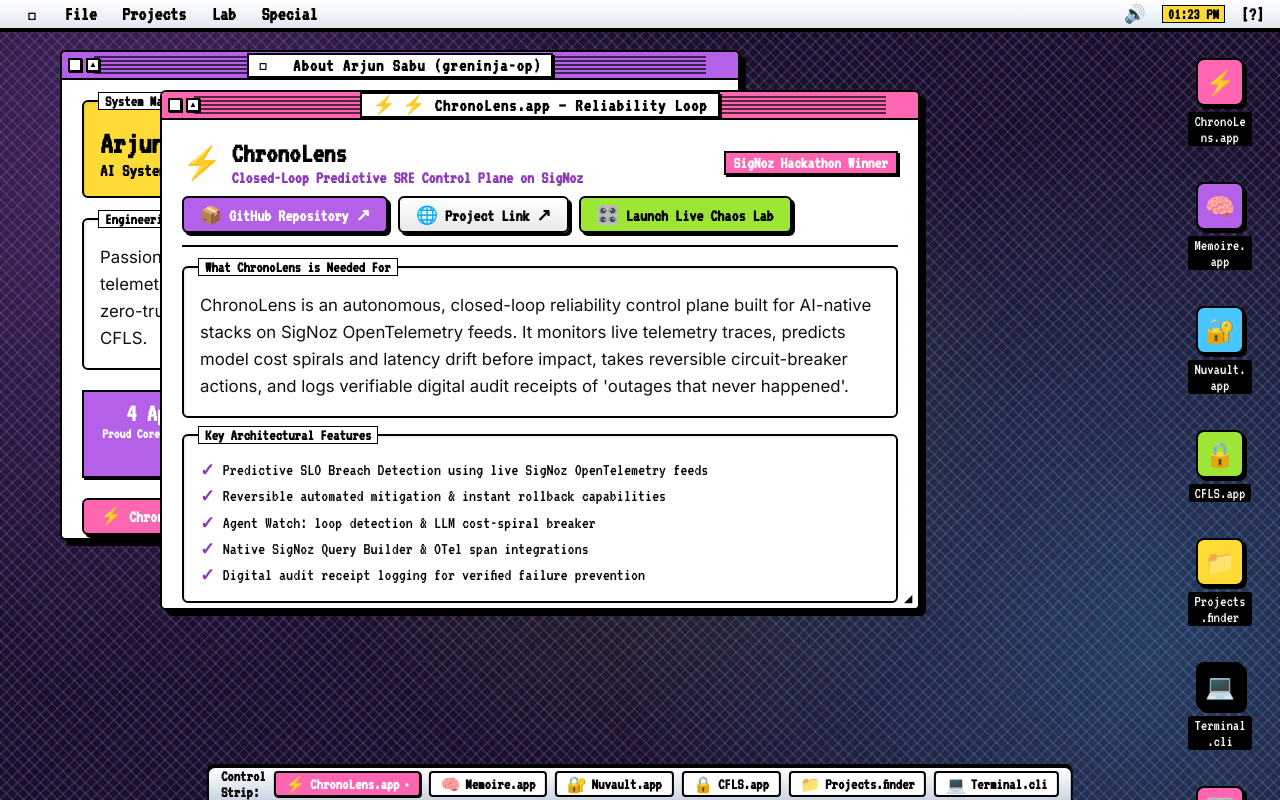
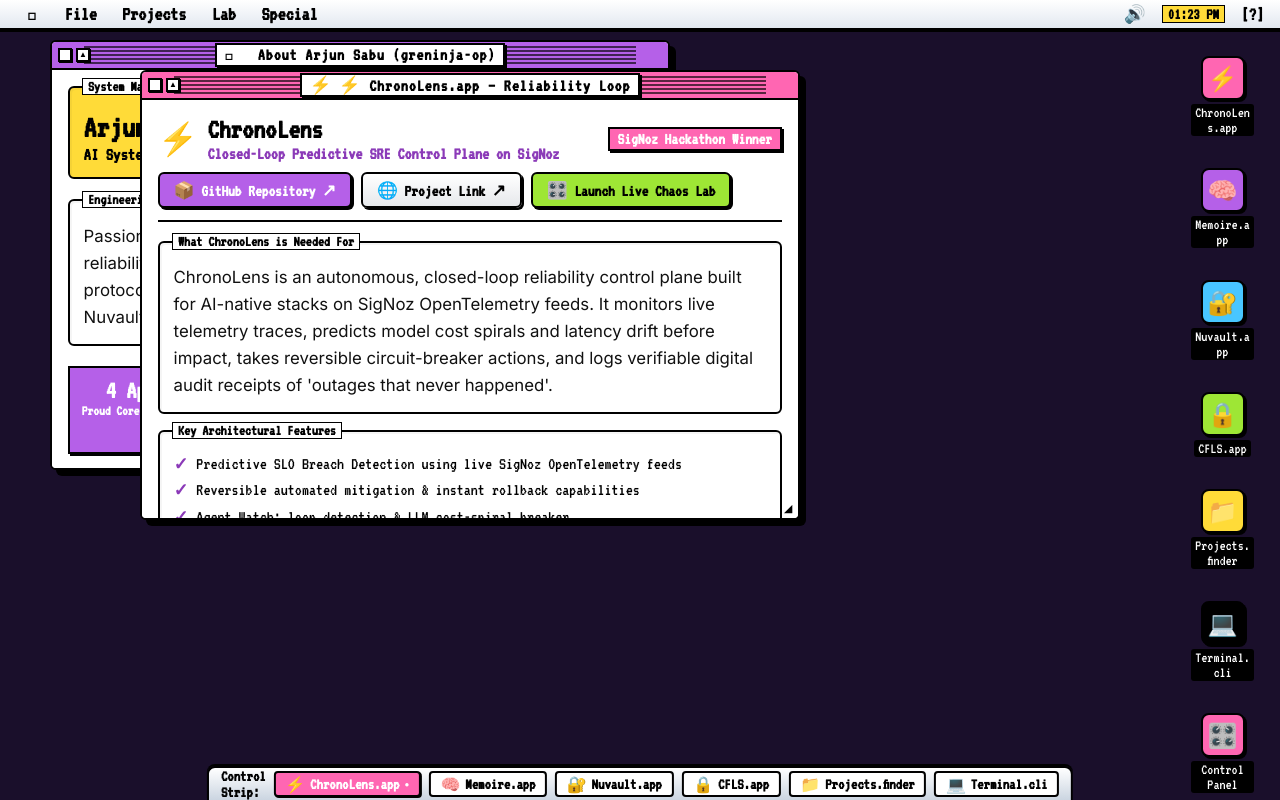
Before and after one commit to greninja-op/my-porfolio, a React (Vite) app: page / in a window 1280 px wide. Built offline with nearby package versions, Linux system fonts and the light colour scheme.

Commit message:
Fix window viewport boundaries, eliminate desktop scroll cutoff, and constrain inner scrollbars

```diff
--- a/src/App.jsx
+++ b/src/App.jsx
@@ -90,7 +90,7 @@ export default function App() {
   };
 
   return (
-    <div style={{ minHeight: '100vh', position: 'relative', overflow: 'hidden' }}>
+    <div style={{ width: '100vw', height: '100vh', position: 'fixed', top: 0, left: 0, overflow: 'hidden' }}>
       {/* Top System 7 Apple Menu Bar */}
       <MacMenuBar
         onOpenApp={handleLaunchApp}
@@ -101,8 +101,8 @@ export default function App() {
       {/* Desktop Icons */}
       <DesktopIcons onOpenApp={handleLaunchApp} />
 
-      {/* Desktop Windows */}
-      <div style={{ position: 'relative', marginTop: '32px', width: '100%', height: 'calc(100vh - 66px)' }}>
+      {/* Desktop Workspace Viewport */}
+      <div style={{ position: 'relative', marginTop: '32px', width: '100vw', height: 'calc(100vh - 66px)', overflow: 'hidden' }}>
 
         {/* About Arjun Sabu System Info Window */}
         <MacWindow
@@ -113,8 +113,8 @@ export default function App() {
           onClose={() => handleCloseApp('about')}
           onFocus={() => focusWindow('about')}
           zIndex={windowZIndices.about}
-          defaultPos={{ top: 50, left: 60 }}
-          defaultSize={{ width: 680, height: 490 }}
+          defaultPos={{ top: 40, left: 50 }}
+          defaultSize={{ width: 620, height: 430 }}
           icon=""
         >
           <AboutArjunApp onOpenApp={handleLaunchApp} />
@@ -129,8 +129,8 @@ export default function App() {
           onClose={() => handleCloseApp('chronolens')}
           onFocus={() => focusWindow('chronolens')}
           zIndex={windowZIndices.chronolens}
-          defaultPos={{ top: 90, left: 160 }}
-          defaultSize={{ width: 760, height: 520 }}
+          defaultPos={{ top: 70, left: 140 }}
+          defaultSize={{ width: 660, height: 450 }}
           icon="⚡"
         >
           <ChronoLensApp />
@@ -145,8 +145,8 @@ export default function App() {
           onClose={() => handleCloseApp('memoire')}
           onFocus={() => focusWindow('memoire')}
           zIndex={windowZIndices.memoire}
-          defaultPos={{ top: 110, left: 180 }}
-          defaultSize={{ width: 740, height: 500 }}
+          defaultPos={{ top: 85, left: 160 }}
+          defaultSize={{ width: 660, height: 450 }}
           icon="🧠"
         >
           <MemoireApp />
@@ -161,8 +161,8 @@ export default function App() {
           onClose={() => handleCloseApp('nuvault')}
           onFocus={() => focusWindow('nuvault')}
           zIndex={windowZIndices.nuvault}
-          defaultPos={{ top: 130, left: 200 }}
-          defaultSize={{ width: 720, height: 480 }}
+          defaultPos={{ top: 100, left: 180 }}
+          defaultSize={{ width: 640, height: 430 }}
           icon="🔐"
         >
           <NuvaultApp />
@@ -177,8 +177,8 @@ export default function App() {
           onClose={() => handleCloseApp('cfls')}
           onFocus={() => focusWindow('cfls')}
           zIndex={windowZIndices.cfls}
-          defaultPos={{ top: 150, left: 220 }}
-          defaultSize={{ width: 740, height: 500 }}
+          defaultPos={{ top: 115, left: 200 }}
+          defaultSize={{ width: 660, height: 440 }}
           icon="🔒"
         >
           <CFLSApp />
@@ -193,8 +193,8 @@ export default function App() {
           onClose={() => handleCloseApp('projects')}
           onFocus={() => focusWindow('projects')}
           zIndex={windowZIndices.projects}
-          defaultPos={{ top: 80, left: 120 }}
-          defaultSize={{ width: 780, height: 510 }}
+          defaultPos={{ top: 60, left: 100 }}
+          defaultSize={{ width: 700, height: 460 }}
           icon="📁"
         >
           <ProjectsMacFinder />
@@ -209,8 +209,8 @@ export default function App() {
           onClose={() => handleCloseApp('skills')}
           onFocus={() => focusWindow('skills')}
           zIndex={windowZIndices.skills}
-          defaultPos={{ top: 120, left: 140 }}
-          defaultSize={{ width: 720, height: 480 }}
+          defaultPos={{ top: 95, left: 130 }}
+          defaultSize={{ width: 660, height: 440 }}
           icon="🎛️"
         >
           <SkillsMacControlPanel />
@@ -225,8 +225,8 @@ export default function App() {
           onClose={() => handleCloseApp('terminal')}
           onFocus={() => focusWindow('terminal')}
           zIndex={windowZIndices.terminal}
-          defaultPos={{ top: 140, left: 240 }}
-          defaultSize={{ width: 680, height: 450 }}
+          defaultPos={{ top: 110, left: 220 }}
+          defaultSize={{ width: 620, height: 420 }}
           icon="💻"
         >
           <TerminalMac />
@@ -241,8 +241,8 @@ export default function App() {
           onClose={() => handleCloseApp('contact')}
           onFocus={() => focusWindow('contact')}
           zIndex={windowZIndices.contact}
-          defaultPos={{ top: 100, left: 160 }}
-          defaultSize={{ width: 620, height: 460 }}
+          defaultPos={{ top: 80, left: 150 }}
+          defaultSize={{ width: 580, height: 420 }}
           icon="✉️"
         >
           <ContactMacDialog />
@@ -257,8 +257,8 @@ export default function App() {
           onClose={() => handleCloseApp('calculator')}
           onFocus={() => focusWindow('calculator')}
           zIndex={windowZIndices.calculator}
-          defaultPos={{ top: 160, left: 300 }}
-          defaultSize={{ width: 280, height: 380 }}
+          defaultPos={{ top: 130, left: 260 }}
+          defaultSize={{ width: 260, height: 360 }}
           icon="🧮"
         >
           <MacCalculatorApp />
@@ -273,8 +273,8 @@ export default function App() {
           onClose={() => handleCloseApp('puzzle')}
           onFocus={() => focusWindow('puzzle')}
           zIndex={windowZIndices.puzzle}
-          defaultPos={{ top: 180, left: 340 }}
-          defaultSize={{ width: 280, height: 360 }}
+          defaultPos={{ top: 145, left: 290 }}
+          defaultSize={{ width: 260, height: 340 }}
           icon="🧩"
         >
           <MacPuzzleApp />
--- a/src/components/MacWindow.jsx
+++ b/src/components/MacWindow.jsx
@@ -9,8 +9,8 @@ export default function MacWindow({
   onFocus,
   zIndex = 10,
   children,
-  defaultPos = { top: 70, left: 100 },
-  defaultSize = { width: 720, height: 480 },
+  defaultPos = { top: 60, left: 80 },
+  defaultSize = { width: 680, height: 460 },
   icon = '📁'
 }) {
   const [pos, setPos] = useState(defaultPos);
@@ -44,15 +44,15 @@ export default function MacWindow({
         const dx = e.clientX - dragStart.current.x;
         const dy = e.clientY - dragStart.current.y;
         setPos({
-          top: Math.max(32, dragStart.current.top + dy),
-          left: Math.max(10, dragStart.current.left + dx)
+          top: Math.max(32, Math.min(window.innerHeight - 100, dragStart.current.top + dy)),
+          left: Math.max(10, Math.min(window.innerWidth - 100, dragStart.current.left + dx))
         });
       } else if (isResizing) {
         const dw = e.clientX - resizeStart.current.x;
         const dh = e.clientY - resizeStart.current.y;
         setSize({
-          width: Math.max(380, resizeStart.current.width + dw),
-          height: Math.max(260, resizeStart.current.height + dh)
+          width: Math.max(340, resizeStart.current.width + dw),
+          height: Math.max(220, resizeStart.current.height + dh)
         });
       }
     };
@@ -98,14 +98,15 @@ export default function MacWindow({
         top: isMaximized ? '32px' : `${pos.top}px`,
         left: isMaximized ? '0px' : `${pos.left}px`,
         width: isMaximized ? '100vw' : `${size.width}px`,
-        height: isMaximized ? 'calc(100vh - 32px)' : `${size.height}px`,
+        height: isMaximized ? 'calc(100vh - 66px)' : `${size.height}px`,
+        maxHeight: 'calc(100vh - 66px)',
         zIndex: zIndex,
         userSelect: 'none',
         display: 'flex',
         flexDirection: 'column',
         boxShadow: 'var(--mac-shadow-lg)',
         transition: isDragging || isResizing ? 'none' : 'transform 0.15s cubic-bezier(0.2, 0.9, 0.3, 1), width 0.2s ease, height 0.2s ease',
-        animation: 'macWinOpen 0.2s cubic-bezier(0.18, 0.89, 0.32, 1.28)'
+        animation: 'macWinOpen 0.18s cubic-bezier(0.18, 0.89, 0.32, 1.28)'
       }}
     >
       {/* System 7 Pinstripe Titlebar */}
@@ -149,16 +150,8 @@ export default function MacWindow({
         <div style={{ width: '32px' }} />
       </div>
 
-      {/* Window Body Container */}
-      <div
-        style={{
-          flex: 1,
-          padding: '1.25rem',
-          background: '#ffffff',
-          overflowY: 'auto',
-          position: 'relative'
-        }}
-      >
+      {/* Window Inner Body Container */}
+      <div className="mac-window-body">
         {children}
       </div>
 
@@ -189,7 +182,7 @@ export default function MacWindow({
 
       <style>{`
         @keyframes macWinOpen {
-          from { transform: scale(0.92); opacity: 0; }
+          from { transform: scale(0.94); opacity: 0; }
           to { transform: scale(1); opacity: 1; }
         }
       `}</style>
--- a/src/index.css
+++ b/src/index.css
@@ -28,18 +28,23 @@
   box-sizing: border-box;
 }
 
-html, body {
-  min-height: 100vh;
-  background-color: var(--mac-bg-dark);
+html, body, #root {
+  width: 100vw;
+  height: 100vh;
+  margin: 0;
+  padding: 0;
+  overflow: hidden !important;
+  position: fixed;
+  top: 0;
+  left: 0;
+  background-color: #1a0f2b;
   font-family: var(--font-mac-body);
   color: var(--mac-border);
-  overflow-x: hidden;
   user-select: none;
 }
 
 /* Classic Macintosh System 7 Dither Desktop Wallpaper with Pop Teal/Cyan Pattern */
 body {
-  background-color: #1a0f2b;
   background-image:
     radial-gradient(circle at 10% 20%, rgba(181, 96, 232, 0.25) 0%, transparent 40%),
     radial-gradient(circle at 90% 80%, rgba(72, 198, 255, 0.25) 0%, transparent 40%),
@@ -51,8 +56,8 @@ body {
 
 /* Scrollbars - Classic Mac 90s Style */
 ::-webkit-scrollbar {
-  width: 14px;
-  height: 14px;
+  width: 12px;
+  height: 12px;
 }
 ::-webkit-scrollbar-track {
   background: #f0f0f0;
@@ -68,7 +73,7 @@ body {
   background: var(--mac-pink);
 }
 
-/* Classic Mac OS System 7 Window Window Frame */
+/* Classic Mac OS System 7 Window Frame */
 .mac-window {
   background: #ffffff;
   border: 2px solid var(--mac-border);
@@ -77,7 +82,7 @@ body {
   overflow: hidden;
   display: flex;
   flex-direction: column;
-  transition: transform 0.15s ease, box-shadow 0.15s ease;
+  max-height: calc(100vh - 80px);
 }
 
 .mac-window.active-window {
@@ -88,6 +93,7 @@ body {
 /* System 7 Horizontal Striped Titlebar */
 .mac-titlebar {
   height: 28px;
+  min-height: 28px;
   background: var(--mac-purple);
   border-bottom: 2px solid var(--mac-border);
   display: flex;
@@ -97,6 +103,7 @@ body {
   cursor: grab;
   position: relative;
   overflow: hidden;
+  flex-shrink: 0;
 }
 
 /* Classic Horizontal Pinstripes in Titlebar */
@@ -122,14 +129,15 @@ body {
   z-index: 2;
   background: #ffffff;
   border: 2px solid #000000;
-  padding: 0 10px;
+  padding: 0 8px;
   font-family: var(--font-mac-title);
-  font-size: 1.15rem;
+  font-size: 1.1rem;
   font-weight: 700;
   letter-spacing: 0.05em;
   color: #000000;
   box-shadow: 2px 2px 0px #000;
   margin: 0 auto;
+  white-space: nowrap;
 }
 
 /* Close Square Box */
@@ -154,21 +162,32 @@ body {
   background: #000;
 }
 
+/* Mac Window Body Inner Container */
+.mac-window-body {
+  flex: 1;
+  padding: 1rem;
+  background: #ffffff;
+  overflow-y: auto;
+  overflow-x: hidden;
+  display: flex;
+  flex-direction: column;
+}
+
 /* Mac Button - Retro Pop Skeuomorphic 3D Button */
 .mac-btn {
   background: linear-gradient(180deg, #ffffff 0%, var(--mac-surface-gray) 100%);
   border: 2px solid #000000;
   border-radius: 6px;
-  padding: 0.4rem 1rem;
+  padding: 0.35rem 0.85rem;
   font-family: var(--font-mac-title);
-  font-size: 1.1rem;
+  font-size: 1.05rem;
   font-weight: 700;
   color: #000000;
   cursor: pointer;
-  box-shadow: 3px 3px 0px #000000;
+  box-shadow: 2px 2px 0px #000000;
   display: inline-flex;
   align-items: center;
-  gap: 0.5rem;
+  gap: 0.4rem;
   transition: all 0.1s ease;
   outline: none;
 }
@@ -176,11 +195,11 @@ body {
 .mac-btn:hover {
   background: var(--mac-cyan);
   transform: translate(-1px, -1px);
-  box-shadow: 4px 4px 0px #000000;
+  box-shadow: 3px 3px 0px #000000;
 }
 
 .mac-btn:active {
-  transform: translate(2px, 2px);
+  transform: translate(1px, 1px);
   box-shadow: 1px 1px 0px #000000;
   background: var(--mac-pink);
 }
@@ -211,84 +230,57 @@ body {
 .mac-group-box {
   border: 2px solid #000000;
   border-radius: 6px;
-  padding: 1rem;
+  padding: 0.85rem;
   background: #ffffff;
-  box-shadow: inset 2px 2px 0px rgba(0,0,0,0.06);
+  box-shadow: inset 2px 2px 0px rgba(0,0,0,0.04);
   position: relative;
 }
 
 .mac-group-label {
   position: absolute;
   top: -10px;
-  left: 14px;
+  left: 12px;
   background: #ffffff;
-  padding: 0 6px;
+  padding: 0 5px;
   font-family: var(--font-mac-title);
-  font-size: 1rem;
+  font-size: 0.95rem;
   font-weight: bold;
   border: 1px solid #000;
 }
 
-/* Slider Controls (Mac OS Control Panel Style) */
+/* Slider Controls */
 .mac-slider {
   appearance: none;
   -webkit-appearance: none;
   width: 100%;
-  height: 10px;
+  height: 8px;
   background: #e2e8f0;
   border: 2px solid #000;
-  border-radius: 5px;
+  border-radius: 4px;
   outline: none;
 }
 
 .mac-slider::-webkit-slider-thumb {
   -webkit-appearance: none;
   appearance: none;
-  width: 18px;
-  height: 24px;
+  width: 16px;
+  height: 22px;
   background: var(--mac-lime);
   border: 2px solid #000;
-  border-radius: 4px;
+  border-radius: 3px;
   box-shadow: 2px 2px 0px #000;
   cursor: pointer;
 }
 
-.mac-slider::-webkit-slider-thumb:hover {
-  background: var(--mac-cyan);
-}
-
-/* Radio Button / Checkbox Mac Style */
-.mac-radio {
-  width: 16px;
-  height: 16px;
-  border: 2px solid #000;
-  border-radius: 5px;
-  display: inline-block;
-  background: #fff;
-  cursor: pointer;
-  position: relative;
-}
-
-.mac-radio.checked::after {
-  content: '';
-  position: absolute;
-  top: 2px;
-  left: 2px;
-  right: 2px;
-  bottom: 2px;
-  background: var(--mac-purple);
-  border-radius: 2px;
-}
-
 /* Retro Desktop Icon */
 .mac-desktop-icon {
-  width: 80px;
+  width: 75px;
   display: flex;
   flex-direction: column;
   align-items: center;
-  gap: 6px;
+  gap: 4px;
   cursor: pointer;
-  padding: 8px;
+  padding: 6px;
   border-radius: 6px;
   transition: all 0.15s ease;
 }
@@ -303,23 +295,23 @@ body {
 }
 
 .mac-desktop-icon-img {
-  width: 48px;
-  height: 48px;
+  width: 44px;
+  height: 44px;
   display: flex;
   align-items: center;
   justify-content: center;
   background: var(--mac-pink);
   border: 2px solid #000;
-  box-shadow: 3px 3px 0px #000;
+  box-shadow: 2px 2px 0px #000;
   border-radius: 8px;
 }
 
 .mac-desktop-icon-label {
   font-family: var(--font-mac-title);
-  font-size: 1rem;
+  font-size: 0.95rem;
   color: #ffffff;
   background: #000000;
-  padding: 1px 5px;
+  padding: 1px 4px;
   border-radius: 3px;
   text-align: center;
   word-break: break-word;
```
